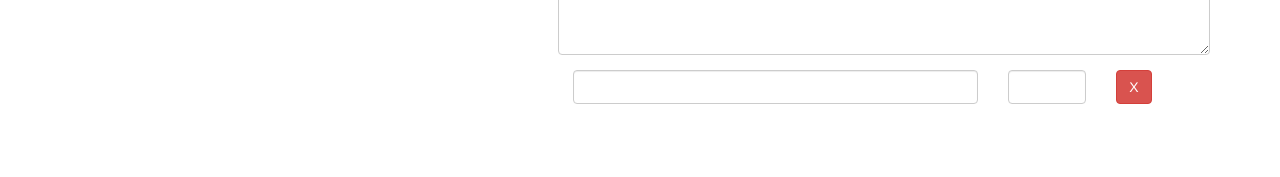
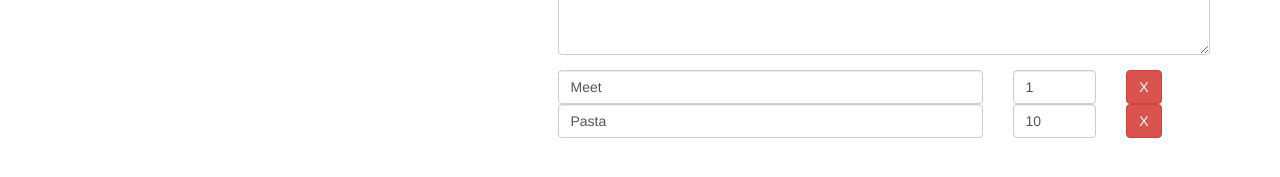
Before and after one commit to denniskang2004/UdamyAngular5_CourseProject, an Angular app: page /recipes/1/edit in a window 1280 px wide. Shown: the part 379-556 px from the top of the page. Built offline with nearby package versions, Linux system fonts and the light colour scheme.

Commit message:
lecture 212: Project: Sync Recipes' Edit ingredients with FormArray

```diff
--- a/src/app/recipes/recipe-edit/recipe-edit.component.html
+++ b/src/app/recipes/recipe-edit/recipe-edit.component.html
@@ -1,4 +1,3 @@
-
 <div class="row">
   <div class="col-xs-12">
     <form (ngSubmit)="onSubmit()" [formGroup]="editForm">
@@ -49,28 +48,39 @@
               type="text"
               class="form-control"
               id="description"
-              rows = "6"
+              rows="6"
               formControlName="description"
             ></textarea>
           </div>
         </div>
       </div>
       <div class="row">
-        <div class="col-xs-12">
+        <div class="col-xs-12"
+             formArrayName="ingredients">
+          <div
+            class="row"
+            *ngFor="let ingr of editForm.get('ingredients').controls; let idx = index"
+            [formGroupName]="idx">
             <div class="col-xs-8">
               <input
                 type="text"
-              class="form-control">
+                class="form-control"
+                formControlName="name"
+              >
             </div>
             <div class="col-xs-2">
               <input
                 type="number"
-              class="form-control">
+                class="form-control"
+                formControlName="amount"
+              >
             </div>
             <div class="col-xs-2">
               <button class="btn btn-danger">X</button>
             </div>
           </div>
+
+        </div>
       </div>
     </form>
   </div>
--- a/src/app/recipes/recipe-edit/recipe-edit.component.ts
+++ b/src/app/recipes/recipe-edit/recipe-edit.component.ts
@@ -1,7 +1,8 @@
 import { Component, OnInit } from '@angular/core';
 import {ActivatedRoute, Params} from '@angular/router';
-import {FormControl, FormGroup} from '@angular/forms';
+import {FormArray, FormControl, FormGroup} from '@angular/forms';
 import {RecipesService} from '../recipes.service';
+import {Ingredient} from '../../shared/ingredient.model';
 
 @Component({
   selector: 'app-recipe-edit',
@@ -13,6 +14,7 @@ export class RecipeEditComponent implements OnInit {
   isNew:boolean;
   editForm: FormGroup;
   editMode:boolean;
+
 
   constructor(
     private route:ActivatedRoute,
@@ -33,18 +35,31 @@ export class RecipeEditComponent implements OnInit {
     let name = '';
     let description = '';
     let imagePath = '';
+    let ingredents = new FormArray([]);
 
     if(this.editMode){
       let recipe = this.recipeService.getRecipe(this.id);
       name = recipe.name;
       description = recipe.description;
       imagePath = recipe.imagePath;
+
+      // dknote: populate FormArray from existing ingredients of a recipe
+      if(recipe.ingredients){
+        for(let ing of recipe.ingredients){
+          ingredents.push(new FormGroup({
+            name:new FormControl(ing.name),
+            amount:new FormControl(ing.amount)
+          }))
+        }
+      }
+
     }
 
     this.editForm = new FormGroup({
       'name': new FormControl(name),
       'imagePath': new FormControl(imagePath),
-      'description': new FormControl(description)
+      'description': new FormControl(description),
+      'ingredients': ingredents
     });
   }
 
```
Lines whose indentation alone changed are shown as unchanged.
